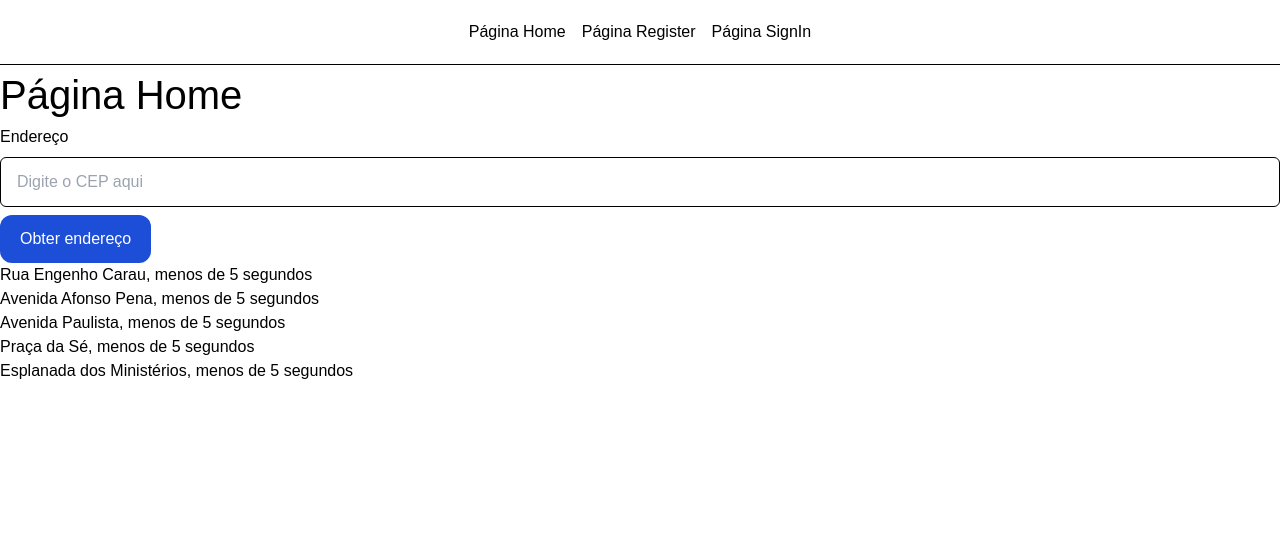
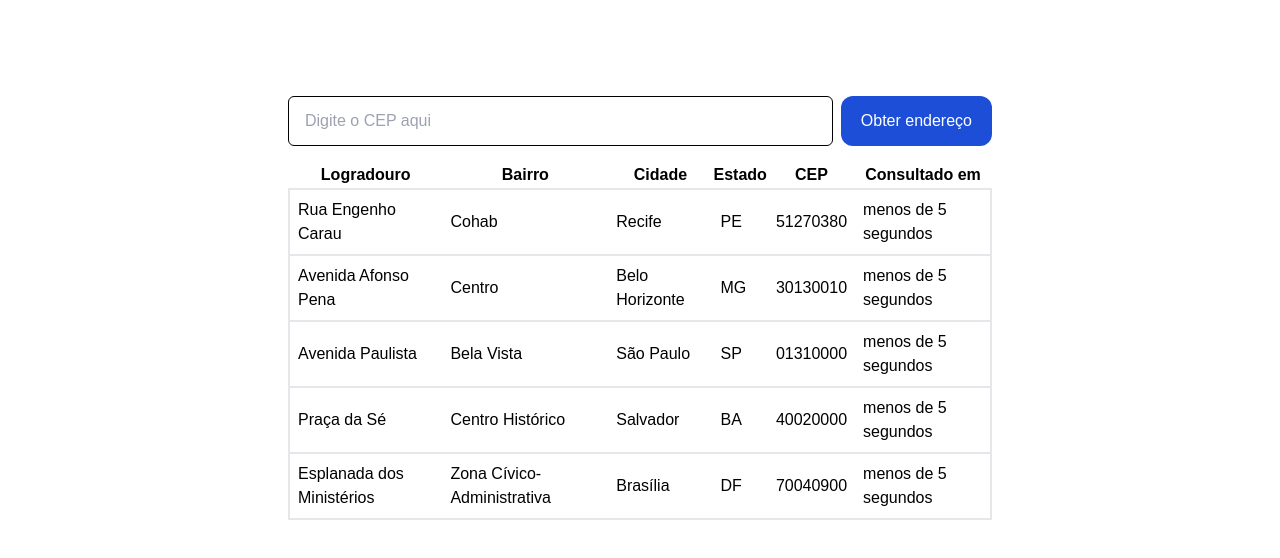
Before and after one commit to softexrecifepe/find-address-by-cep-web, a Next.js app: page / in a window 1280 px wide. Shown: the top 558 px of the page. Built offline with nearby package versions, Linux system fonts and the light colour scheme.

Commit message:
feat: implementa a visualização dos dados de endereço no formato de tabela

```diff
--- a/src/app/components/header.tsx
+++ /dev/null
@@ -1,25 +0,0 @@
-import Link from "next/link";
-
-export function Header() {
-  return (
-    <header className="border-b border-black py-5">
-      <nav className="hidden md:block">
-        <ul className="flex justify-center gap-4">
-          <li>
-            <Link href="/">Página Home</Link>
-          </li>
-          <li>
-            <Link href="/register">Página Register</Link>
-          </li>
-          <li>
-            <Link href="/sign-in">Página SignIn</Link>
-          </li>
-        </ul>
-      </nav>
-
-      <div id="button-menu" className="md:hidden">
-        menu
-      </div>
-    </header>
-  );
-}
--- a/src/app/components/title.tsx
+++ /dev/null
@@ -1,10 +0,0 @@
-type TitleProps = {
-  text: string;
-  name?: string;
-};
-
-export function Title(props: TitleProps) {
-  console.log(props.text);
-  console.log(props.name);
-  return <h1 className="text-2xl font-bold">{props.name}</h1>;
-}
--- a/src/app/layout.tsx
+++ b/src/app/layout.tsx
@@ -1,7 +1,6 @@
 import type { Metadata } from "next";
 import localFont from "next/font/local";
 import "./globals.css";
-import { Header } from "./components/header";
 
 const geistSans = localFont({
   src: "./fonts/GeistVF.woff",
@@ -31,7 +30,6 @@ export default function RootLayout({
       <body
         className={`${geistSans.variable} ${geistMono.variable} antialiased`}
       >
-        <Header />
         <main>{children}</main>
       </body>
     </html>
--- a/src/app/page.tsx
+++ b/src/app/page.tsx
@@ -159,15 +159,12 @@ export default function Home() {
   }
 
   return (
-    <div>
-      <h1>Página Home</h1>
-
-      <div className="flex flex-col gap-2">
-        <label>Endereço</label>
+    <div className="flex flex-col gap-4 px-72 mt-24">
+      <div className="flex gap-2">
         <input
           onChange={(event) => setInputValue(event.target.value)}
           placeholder="Digite o CEP aqui"
-          className="rounded-md border border-black px-4 p-3"
+          className="flex flex-1 rounded-md border border-black px-4 p-3"
         />
 
         <button
@@ -181,21 +178,31 @@ export default function Home() {
         </button>
       </div>
 
-      {/* <ul>
-        <li>Arthur de Oliveira</li>
-        <li>Lucas Galvão</li>
-        <li>Izabelle Alves</li>
-        <li>Gabryella Silva</li>
-        <li>Camilinha Barros</li>
-      </ul> */}
+      <table>
+        <thead>
+          <tr>
+            <th>Logradouro</th>
+            <th>Bairro</th>
+            <th>Cidade</th>
+            <th>Estado</th>
+            <th>CEP</th>
+            <th>Consultado em</th>
+          </tr>
+        </thead>
 
-      <ul>
-        {enderecos.map((endereco) => (
-          <li key={endereco.id}>
-            {endereco.logradouro}, {formatDate(endereco.createdAt)}
-          </li>
-        ))}
-      </ul>
+        <tbody>
+          {enderecos.map((endereco) => (
+            <tr key={endereco.id} className="border-2 [&>*]:py-2 [&>*]:px-2">
+              <td>{endereco.logradouro}</td>
+              <td>{endereco.bairro}</td>
+              <td>{endereco.localidade}</td>
+              <td>{endereco.uf}</td>
+              <td>{endereco.cep}</td>
+              <td>{formatDate(endereco.createdAt)}</td>
+            </tr>
+          ))}
+        </tbody>
+      </table>
     </div>
   );
 }
--- a/src/app/register/page.tsx
+++ /dev/null
@@ -1,3 +0,0 @@
-export default function Register() {
-  return <h1>Página Register</h1>;
-}
--- a/src/app/sign-in/page.tsx
+++ /dev/null
@@ -1,3 +0,0 @@
-export default function Register() {
-  return <h1>Página Sign-In</h1>;
-}
```
